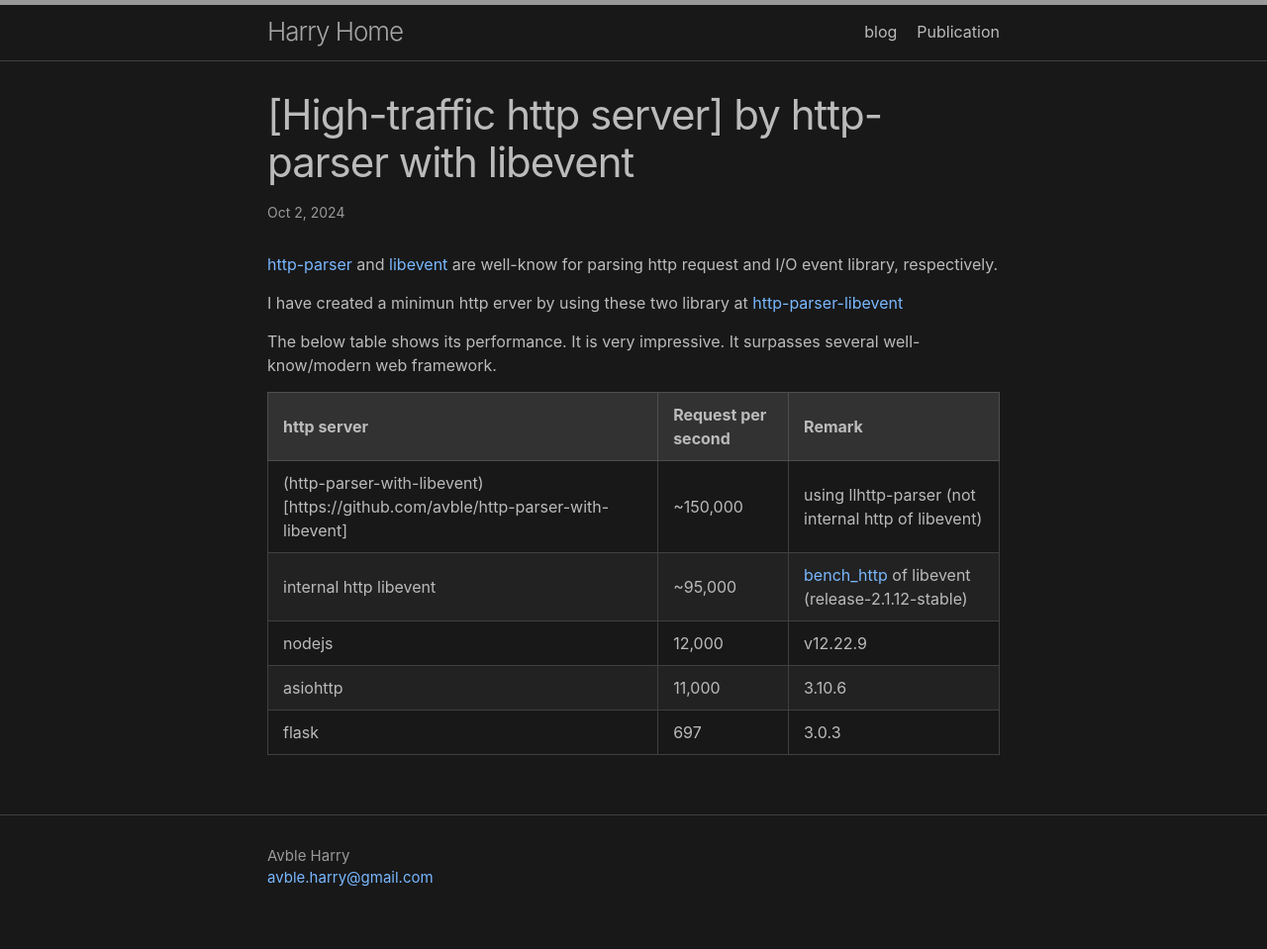
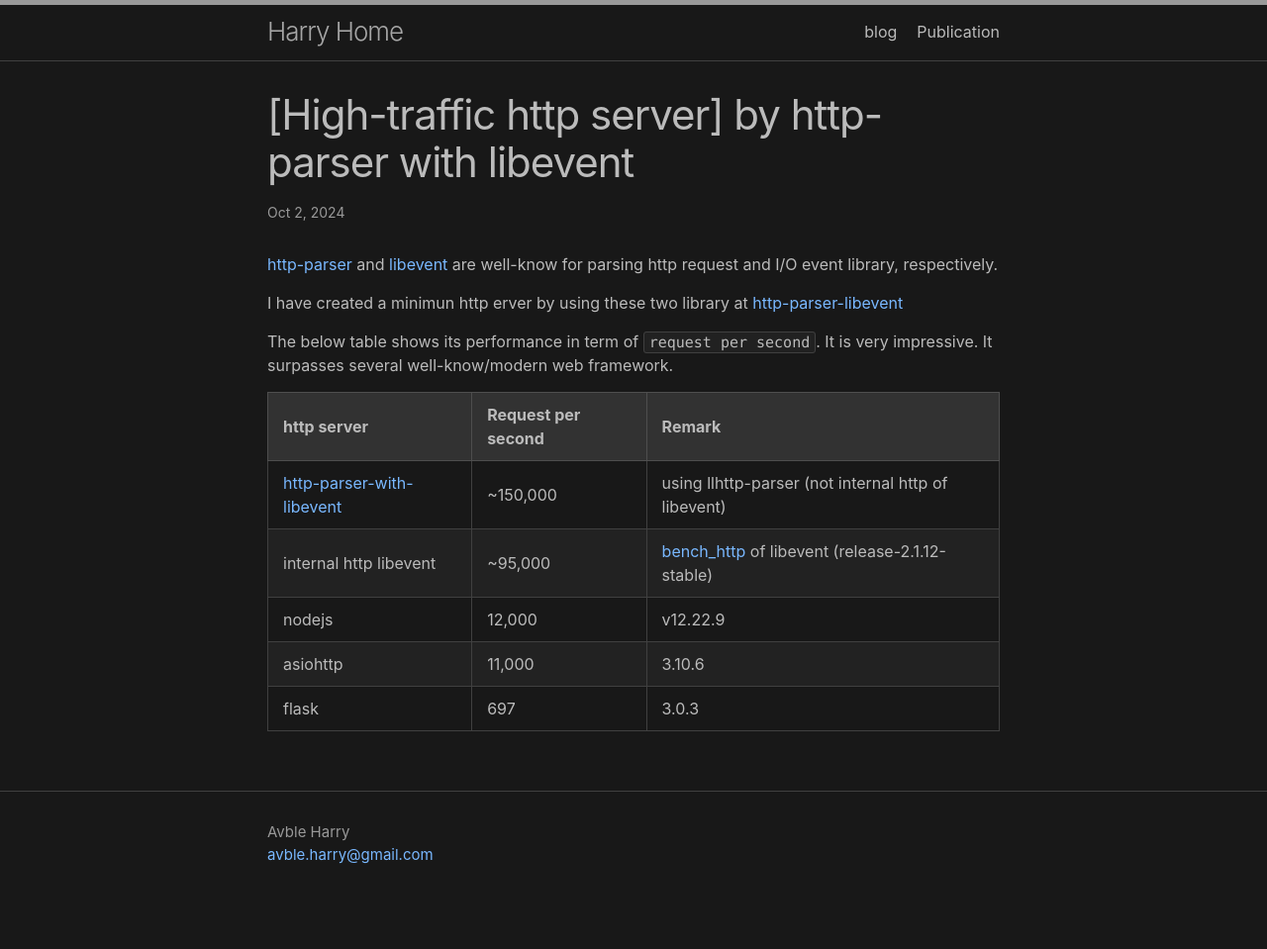
Before and after one commit to avble/avble.github.io, a Jekyll site: the page built from _posts/2024-10-02-http-parser-with-libevent.md, in a window 1280 px wide. Shown: the whole page at 99% size. Built offline with Jekyll 4.4.1, drawn with Linux system fonts in a browser that asks for light colours; after the commit the page ends 935 px from its top, so only the background shows below that.

Commit message:
Update posts

```diff
--- a/_layouts/home.html
+++ b/_layouts/home.html
@@ -24,7 +24,8 @@
   {%- endif -%}
   <ul class="post-list">
     {%- assign date_format = site.minima.date_format | default: "%b %-d, %Y" -%}
-    {% assign post = posts[0] %}
+    {% for i in (0..1) %}
+    {% assign post = posts[i] %}
     <li>
       <span class="post-meta">{{ post.date | date: date_format }}</span>
       <h3>
@@ -36,6 +37,7 @@
       {{ post.excerpt }}
       {%- endif -%}
     </li>
+    {% endfor %}
   </ul>
 
   {%- endif -%}
--- a/_posts/2024-10-02-http-parser-with-libevent.md
+++ b/_posts/2024-10-02-http-parser-with-libevent.md
@@ -7,12 +7,12 @@
 
 I have created a minimun http erver by using these two library at [http-parser-libevent](https://github.com/avble/http-parser-with-libevent)
 
-The below table shows its performance. It is very impressive.
+The below table shows its performance in term of `request per second`. It is very impressive.
 It surpasses several well-know/modern web framework.
 
 | http server | Request per second | Remark |
 |----|----|----|
-| (http-parser-with-libevent)[https://github.com/avble/http-parser-with-libevent]  |      ~150,000      |  using llhttp-parser (not internal http of libevent) |
+| [http-parser-with-libevent](https://github.com/avble/http-parser-with-libevent)  |      ~150,000      |  using llhttp-parser (not internal http of libevent) |
 | internal http libevent  |      ~95,000      |  [bench_http](https://github.com/libevent/libevent/blob/master/test/bench_http.c) of libevent (release-2.1.12-stable) |
 | nodejs   |    12,000  | v12.22.9 |
 | asiohttp | 11,000 | 3.10.6 |
```
